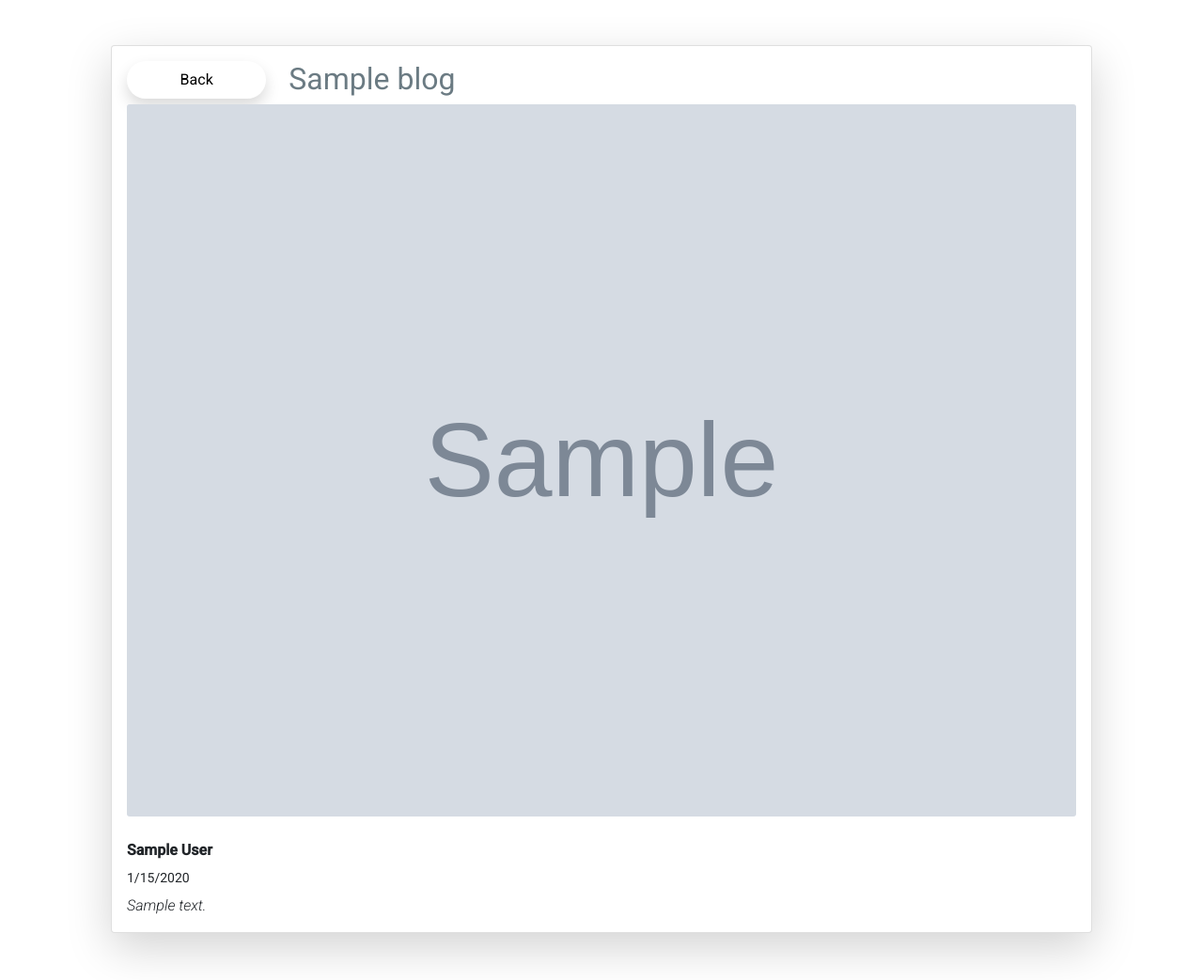
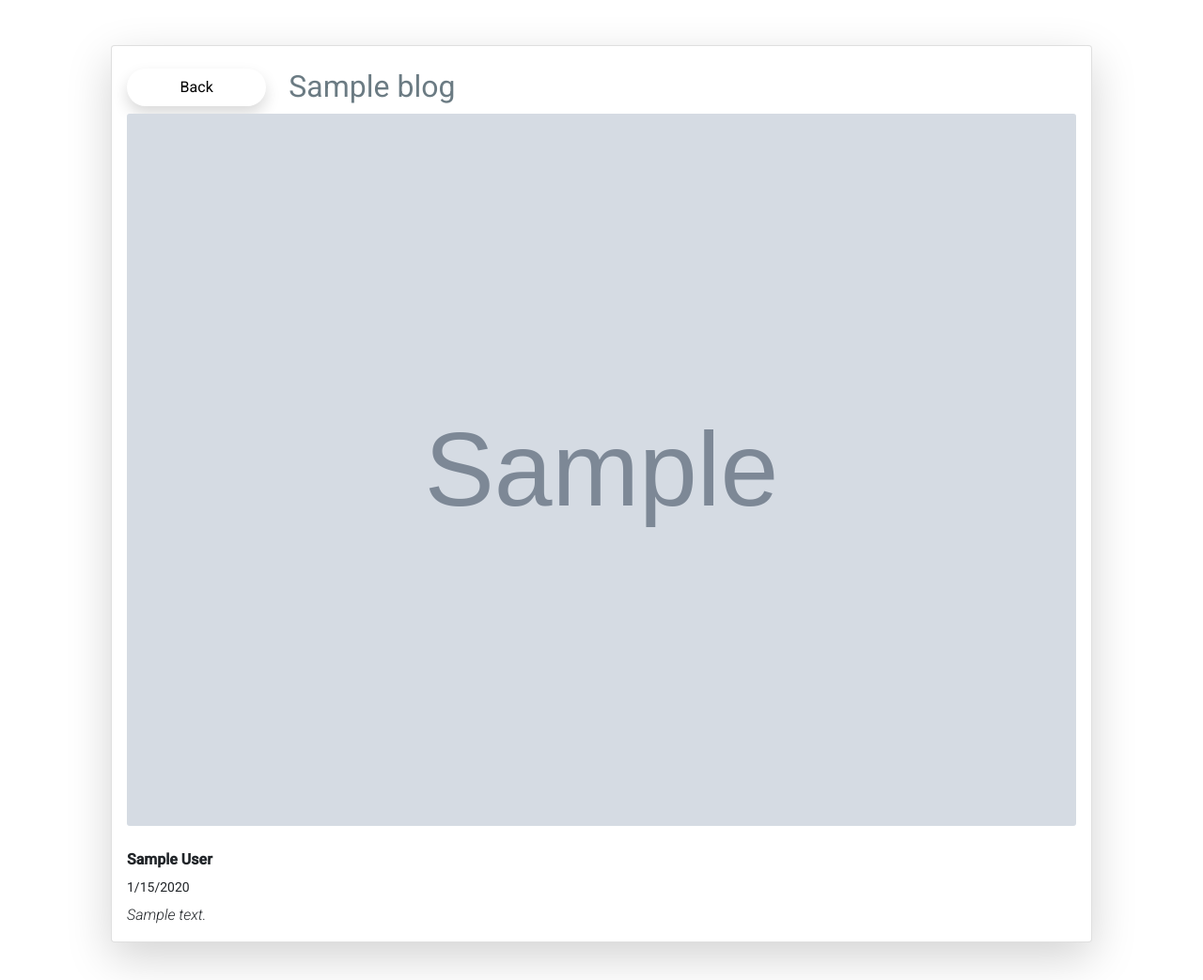
Before and after one commit to aycadogan/BeachBlog, a Node server app: template views/createdBlog.ejs in a window 1280 px wide. Shown: the top 1043 px of the page at 94% size. Run offline with Node 20, Linux system fonts and the light colour scheme; the template is opened without the code that fills it: most values are stand-ins (such as "Sample title", 1, 10 or a date in 2020); grey boxes marked "Sample" are stand-in pictures; some libraries are stand-ins or nearby versions.

Commit message:
fixed issues

```diff
--- a/routes/blogs.js
+++ b/routes/blogs.js
@@ -28,7 +28,7 @@ const upload = multer({
 router.get('/new', (req,res) => {
     res.render('newBlog')
 })
-router.get('/:slug', async (req,res) => {
+router.get('/:slug', async (req,res,next) => {
     console.log(req.params.slug);
     if(req.query._method == 'DELETE'){
         req.method = 'DELETE'
--- a/server.js
+++ b/server.js
@@ -30,5 +30,6 @@ app.use('/blogs', blogRouter)
 app.use((req,res,next) => {
     res.status(404).render('404.ejs', {pageTitle: 'Page Not Found'})
 })
+const PORT = process.env.PORT || 3007
 
-app.listen(3006)
+app.listen(PORT)
--- a/views/createdBlog.ejs
+++ b/views/createdBlog.ejs
@@ -3,17 +3,17 @@
 </head>
 
 <body>
-    <div class="container p-5">
+    <div class="container p-5 ">
         <div class="card shadow-lg rounded p-3">
             <div class="row">
-                <div class="col-2">
+                <div class="col-2 my-2">
 
                     <a href="/" class="rounded-pill shadow p-2 d-flex align-items-center justify-content-center"
                         style="text-decoration:none;">
                         <span class="" style="color:black">Back</span>
                     </a>
                 </div>
-                <div class="col-8">
+                <div class="col-8 mt-2">
                     <h2 style="color:#6B7B83 ;"> <%= blog.title %> </h2>
                 </div>
             </div>
```
